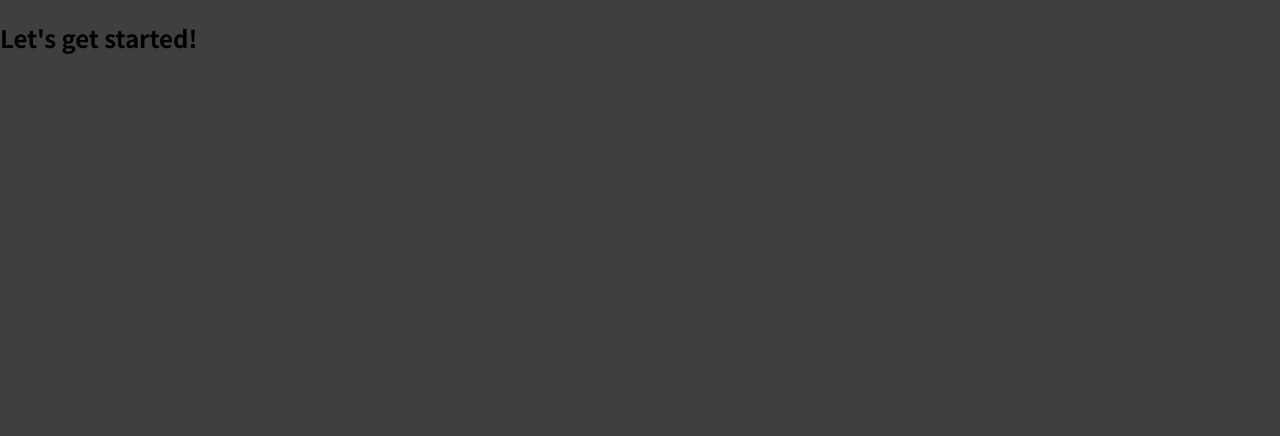
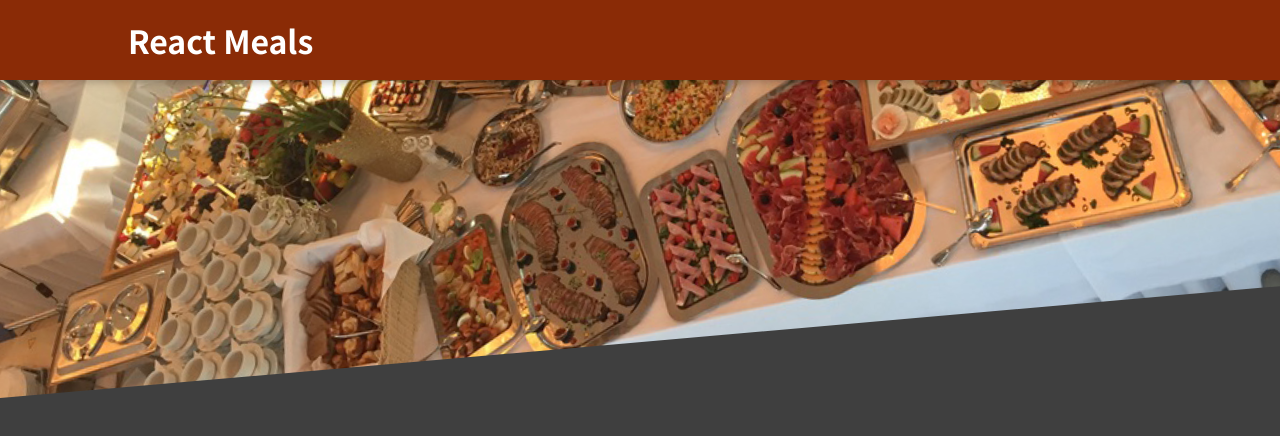
Before and after one commit to mohamuhsin/reactmeals, a React (Create React App) app: page / in a window 1280 px wide. Shown: the top 436 px of the page. Built offline with nearby package versions, Linux system fonts and the light colour scheme.

Commit message:
modified the App.js

```diff
--- a/src/App.js
+++ b/src/App.js
@@ -1,8 +1,10 @@
+import { Fragment } from "react";
+import Header from "./components/Layout/Header";
 function App() {
   return (
-    <div>
-      <h2>Let's get started!</h2>
-    </div>
+    <Fragment>
+      <Header />
+    </Fragment>
   );
 }
 
```
